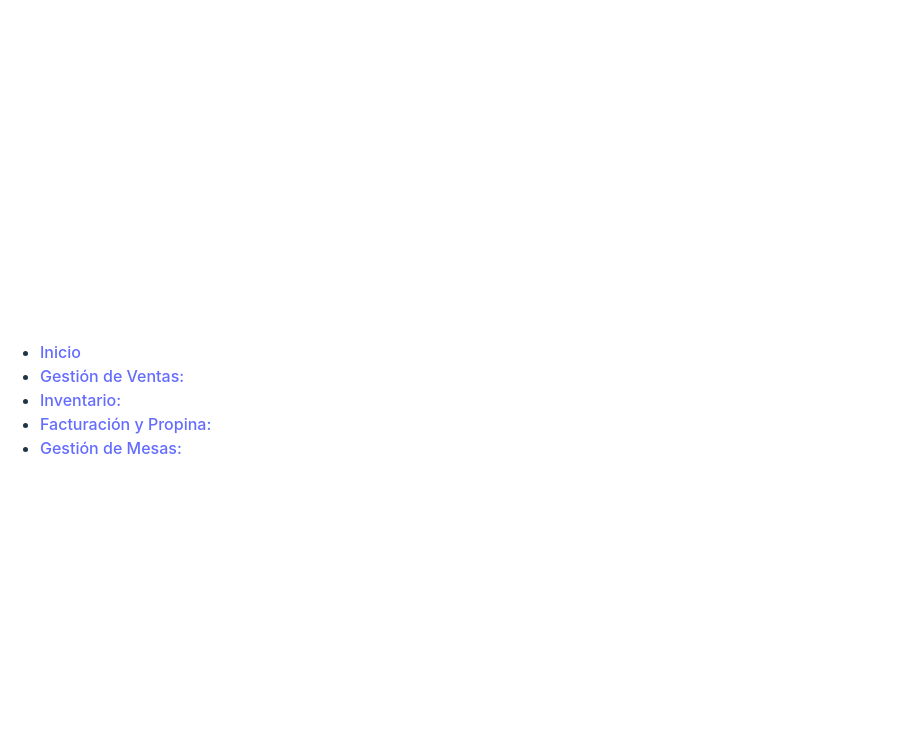
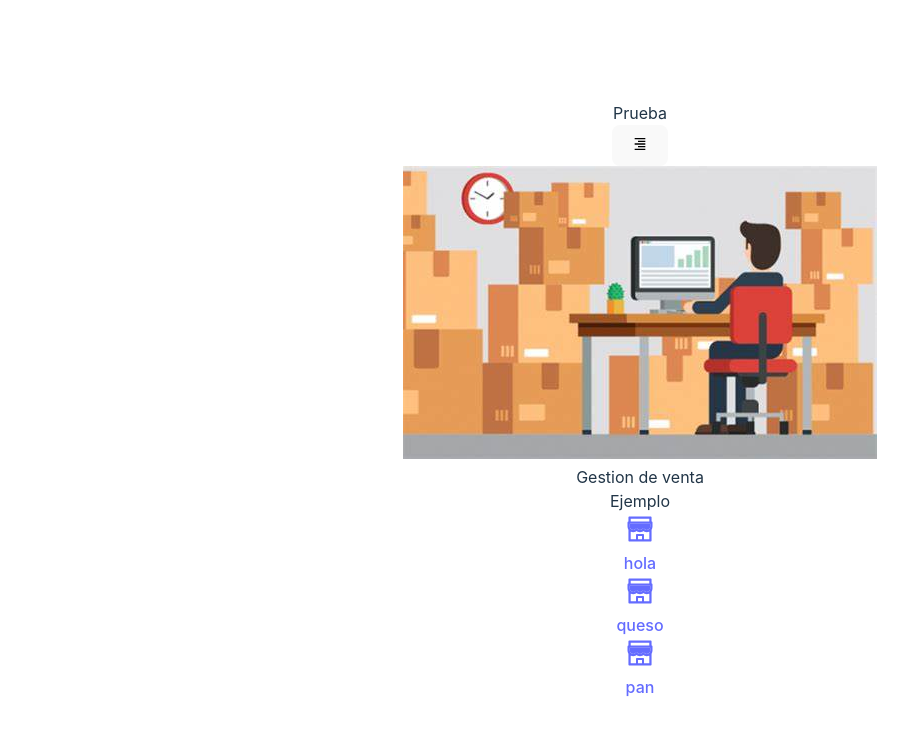
Before and after one commit to Rade-Studio/inventory_sales_control_react, a React (Vite) app: page / in a window 1280 px wide. Shown: the top 736 px of the page, without its empty margins (0-917 px from the left). Built offline with nearby package versions, Linux system fonts and the light colour scheme.

Commit message:
Agrego los documentos pre configurados para trabajar en el SideBard

```diff
--- a/package.json
+++ b/package.json
@@ -9,8 +9,10 @@
     "preview": "vite preview"
   },
   "dependencies": {
+    "node-sass": "^9.0.0",
     "react": "^18.2.0",
     "react-dom": "^18.2.0",
+    "react-icons": "^4.11.0",
     "vite-tsconfig-paths": "^4.2.1"
   },
   "devDependencies": {
--- a/src/Components/App.tsx
+++ b/src/Components/App.tsx
@@ -1,35 +1,48 @@
 import { useState } from 'react'
-import reactLogo from '../assets/react.svg'
-import viteLogo from '/electron-vite.animate.svg'
+
 import '../App.css'
 
+// MENU DUBAN
+import SideBar from '../Utilities/components/SideBar'
+import { SideBarCard, SideBarItem } from '../types/types'
+import {AiTwotoneShop} from 'react-icons/ai'
+import profileImage from '../assets/OIP.jpg'
+// >
 function App() {
   const [count, setCount] = useState(0)
+// >
+  const items:SideBarItem[] = [
+    {
+      id: '1',
+      label: 'hola',
+      icon: AiTwotoneShop,
+      url: "/",
+    },
+    {
+      id: '2',
+      label: 'queso',
+      icon: AiTwotoneShop,
+      url: "/",
+    },
+    {
+      id: '3',
+      label: 'pan',
+      icon: AiTwotoneShop,
+      url: "/",
+    }
 
-  return (
-    <>
-      <div>
-        <a href="https://electron-vite.github.io" target="_blank">
-          <img src={viteLogo} className="logo" alt="Vite logo" />
-        </a>
-        <a href="https://react.dev" target="_blank">
-          <img src={reactLogo} className="logo react" alt="React logo" />
-        </a>
-      </div>
-      <h1>Vite + React</h1>
-      <div className="card">
-        <button onClick={() => setCount((count) => count + 1)}>
-          count is {count}
-        </button>
-        <p>
-          Edit <code>src/App.tsx</code> and save to test HMR
-        </p>
-      </div>
-      <p className="read-the-docs">
-        Click on the Vite and React logos to learn more
-      </p>
-    </>
-  )
+  ];
+  const card:SideBarCard = {
+    id: "card01",
+    displayName: "Gestion de venta ",
+    title: "Ejemplo",
+    photoUrl: profileImage,
+    url: "/",
+  }
+  return <div>
+    <SideBar items={items} card={card}/>
+  </div>
+
 }
-
+// MENU DUBAN FIN
 export default App
--- /dev/null
+++ b/src/Utilities/components/SideBar.tsx
@@ -0,0 +1,32 @@
+import { useState } from "react";
+import { SideBarCard, SideBarItem } from "../../types/types";
+import { classNames } from "./classes";
+import { BiAlignRight } from "react-icons/bi";
+import SideBaCardView from "./SiderBarCardView";
+import SideBarItemView from "./SideBarItemView";
+
+interface SideBarProps {
+    items: SideBarItem
+    card: SideBarCard
+}
+
+export default function SideBar({items, card}: SideBarProps) {
+
+    function handlecClick(){
+        setIsOpen(!isOpen)
+    }
+    const [isOpen, setIsOpen] = useState<boolean>(true);
+    return <div className={classNames('sideBar', isOpen? 'expanded': 'collapsed')}>Prueba
+        <div className="menuButton">
+            <button className="HomeButton" onClick={handlecClick}>
+                <BiAlignRight></BiAlignRight>
+            </button>
+        </div>
+        <SideBaCardView card={card} isOpen={isOpen} />
+        {
+            items.map(item =>(
+                <SideBarItemView key={item.id} item={item} isOpen={isOpen} />
+            ))
+        }
+    </div>;
+}
--- /dev/null
+++ b/src/Utilities/components/SideBarItemView.tsx
@@ -0,0 +1,20 @@
+import { SideBarItem } from "../../types/types"
+import { classNames } from "./classes";
+
+interface SidebarItemViewProps {
+    item: SideBarItem;
+    isOpen: boolean;
+}
+export default function SideBarItemView ({item, isOpen,}: SidebarItemViewProps){
+    return <div className="SideBarItem">
+                <a href={item.url}>
+                    <div className={classNames("ItemContent", isOpen? " ": "collapsed")}>
+                        <div className="icon">
+                            <item.icon size="32" />
+                        </div>
+                        <span className="label">{item.label}</span>
+                    </div>
+                </a>
+                {!isOpen? <div className="tooltip">{item.label}</div> : ""}
+            </div>
+}
--- /dev/null
+++ b/src/Utilities/components/SiderBarCardView.tsx
@@ -0,0 +1,16 @@
+import { SideBarCard} from "../../types/types"
+import { classNames } from "./classes";
+
+interface SideBarCardViewProps {
+    card: SideBarCard;
+    isOpen: boolean;
+}
+export default function SideBaCardView({card, isOpen,}: SideBarCardViewProps){
+    return <div className="SideBarCardViewProps">
+        <img className="SideBarCardView" src={card.photoUrl} width="100%" />
+        <div className={classNames('profileInfo', isOpen? '': 'collapsed')}>
+            <div className="name">{card.displayName}</div>
+            <div className="title">{card.title}</div>
+        </div>
+    </div>
+}
--- /dev/null
+++ b/src/Utilities/components/classes.ts
@@ -0,0 +1,3 @@
+export function classNames(... args: any[]): string {
+    return args.filter(Boolean).join(' ')
+}
--- a/src/Utilities/components/navbar.tsx
+++ /dev/null
@@ -1,46 +0,0 @@
-
-export default function Navbar() {
-    return (
-        <div class="container-fluid">
-            <div class="row vh-100">
-                <nav class="col-md-2 d-none d-md-block sidebar">
-                    <div class="position-sticky">
-                        <ul class="nav flex-column">
-                            <li class="nav-item">
-                                <a class="nav-link" href="#">
-                                    <i class="icon-home"></i>
-                                    <span>Inicio</span>
-                                </a>
-                            </li>
-                            <li class="nav-item">
-                                <a class="nav-link" href="#">
-                                    <i class="icon-user"></i>
-                                    <span>Gestión de Ventas:</span>
-                                </a>
-                            </li>
-                            <li class="nav-item">
-                                <a class="nav-link" href="#">
-                                    <i class="icon-inventario"></i>
-                                    <span>Inventario:</span>
-                                </a>
-                            </li>
-                            <li class="nav-item">
-                                <a class="nav-link" href="#">
-                                    <i class="icon-facturacion"></i>
-                                    <span>Facturación y Propina:</span>
-                                </a>
-                            </li>
-                            <li class="nav-item">
-                                <a class="nav-link" href="#">
-                                    <i class="icon-sign-out"></i>
-                                    <span>Gestión de Mesas:</span>
-                                </a>
-                            </li>
-                        </ul>
-                    </div>
-                </nav>
-                <nav class="col-md-10"></nav>
-            </div>
-        </div>
-    );
-}
--- a/src/main.tsx
+++ b/src/main.tsx
@@ -1,12 +1,13 @@
 import React from "react";
 import ReactDOM from "react-dom/client";
-import Navbar from "./Utilities/components/navbar";
 import "./index.css";
+import App from "./Components/App";
+import SideBar from "./Utilities/components/SideBar";
 
 
 ReactDOM.createRoot(document.getElementById("root")!).render(
   <React.StrictMode>
-    <Navbar></Navbar>
+    <App></App>
   </React.StrictMode>,
 );
 
```
Also changed, not shown: src/types/types.d.ts (added, +15 -0 lines), src/assets/OIP.jpg (added).
